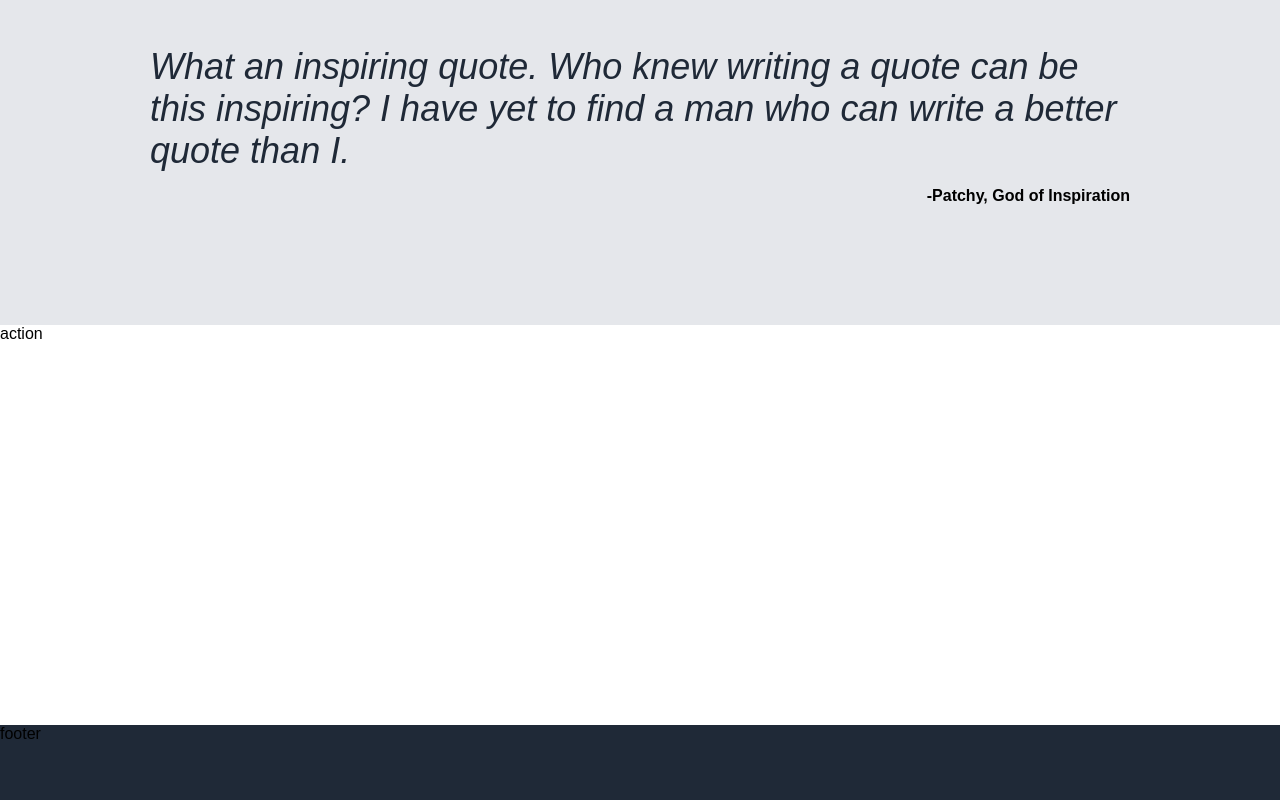
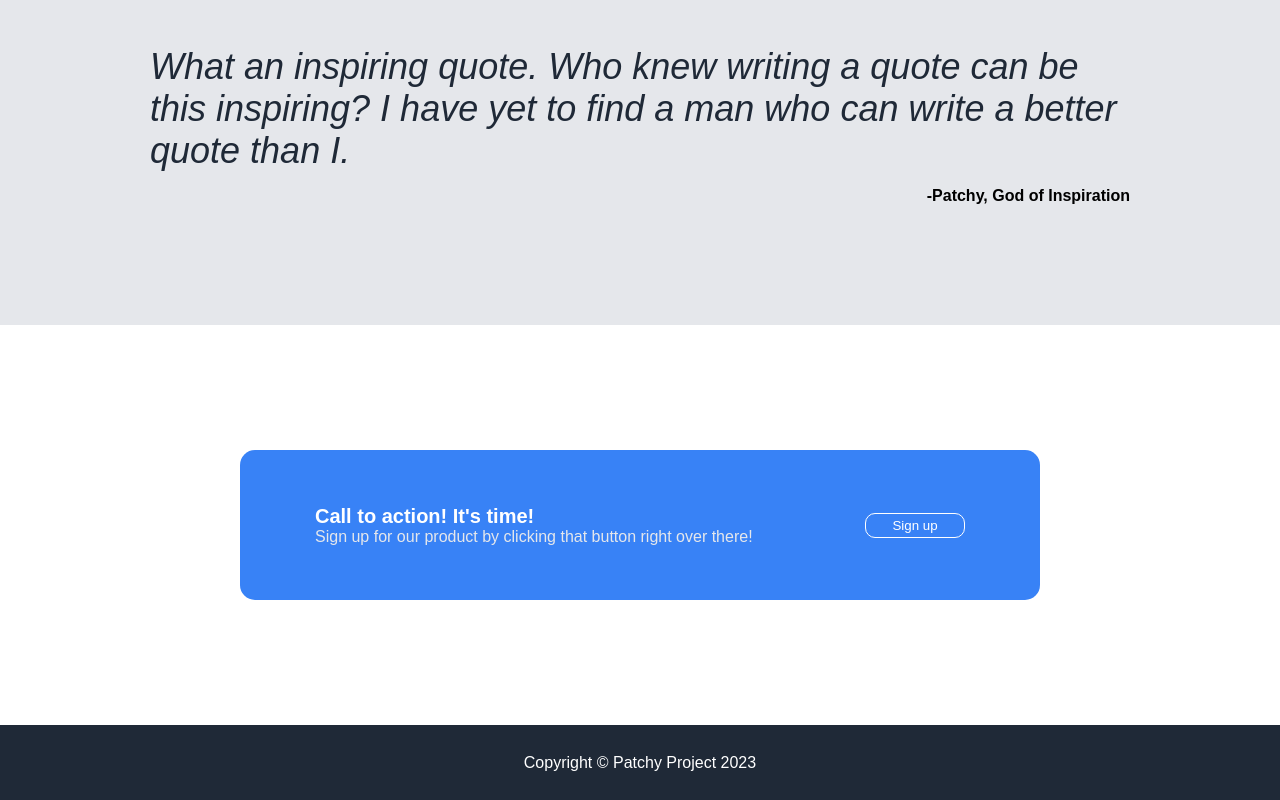
Before and after one commit to rleeoriginal/landing-page, a plain HTML site: page index.html in a window 1280 px wide. Shown: the part 890-1690 px from the top of the page. Drawn offline with Linux system fonts and the light colour scheme.

Commit message:
finish action and footer

```diff
--- a/index.html
+++ b/index.html
@@ -94,12 +94,22 @@
                 </div>
             </div>
             <div class="action sub-body">
-                action
+                <div class="action-box">
+                    <div class="action-message">
+                        <div style="color: white; font-size: 20px; font-weight: bold;">
+                            Call to action! It's time!
+                        </div>
+                        <div style="color: #E5E7EB;">
+                            Sign up for our product by clicking that button right over there!
+                        </div>
+                    </div>
+                    <button style="border: 1px solid white; "> Sign up</button>
+                </div>
             </div>
         </div>
 
         <div class="footer">
-            footer
+            Copyright © Patchy Project 2023
         </div>
     </body>
 </html>
--- a/styles.css
+++ b/styles.css
@@ -45,8 +45,6 @@ body {
     display: flex;
     flex-direction: row;
     gap: 50px;
-
-
 }
 
 .left {
@@ -159,9 +157,28 @@ img {
 
 .action {
     background-color: white;
+    display: flex;
+    justify-content: center;
+    align-items: center;
+}
+
+.action-box {
+    background-color: #3882F6;
+    width: 650px;
+    height: 150px;
+    border-radius: 15px;
+    padding-left: 75px;
+    padding-right: 75px;
+    display: flex;
+    justify-content: space-between;
+    align-items: center;
 }
 
 .footer {
     background-color: #1F2937;
     height: 75px;
+    color: white;
+    display: flex;
+    justify-content: center;
+    align-items: center;
 }
```
